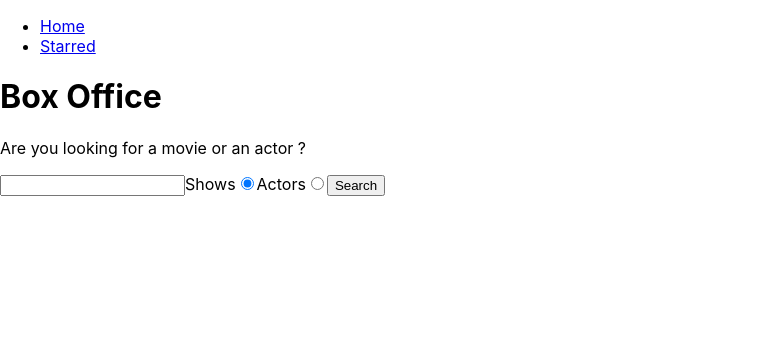
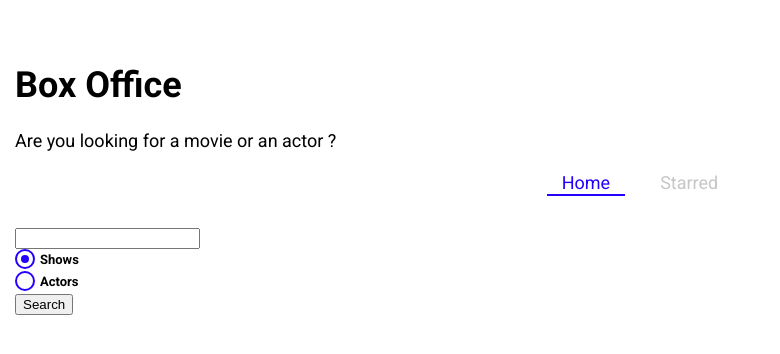
Before and after one commit to VellaInsaan/box-office, a React (Create React App) app: page / in a window 1280 px wide. Shown: the top 354 px of the page, without its empty margins (0-780 px from the left). Built offline with nearby package versions, Linux system fonts and the light colour scheme.

Commit message:
Added NavLink, Styled Components and Created a theme for global purpose

```diff
--- a/package.json
+++ b/package.json
@@ -8,6 +8,7 @@
     "react-dom": "^18.2.0",
     "react-router-dom": "^6.8.1",
     "react-scripts": "5.0.1",
+    "styled-components": "^5.3.8",
     "web-vitals": "^2.1.4",
     "workbox-background-sync": "^6.5.4",
     "workbox-broadcast-update": "^6.5.4",
--- a/public/index.html
+++ b/public/index.html
@@ -5,13 +5,20 @@
     <link rel="icon" href="%PUBLIC_URL%/favicon.ico" />
     <meta name="viewport" content="width=device-width, initial-scale=1" />
     <meta name="theme-color" content="#000000" />
-    <meta name="description" content="Web site created using create-react-app" />
+    <meta
+      name="description"
+      content="Web site created using create-react-app"
+    />
     <link rel="apple-touch-icon" href="%PUBLIC_URL%/logo192.png" />
     <!--
       manifest.json provides metadata used when your web app is installed on a
       user's mobile device or desktop. See https://developers.google.com/web/fundamentals/web-app-manifest/
     -->
     <link rel="manifest" href="%PUBLIC_URL%/manifest.json" />
+    <link
+      href="https://fonts.googleapis.com/css?family=Roboto:300,400,700,&display=swap"
+      rel="stylesheet"
+    />
     <!--
       Notice the use of %PUBLIC_URL% in the tags above.
       It will be replaced with the URL of the `public` folder during the build.
@@ -21,7 +28,7 @@
       work correctly both with client-side routing and a non-root public URL.
       Learn how to configure a non-root public URL by running `npm run build`.
     -->
-    <title>React App</title>
+    <title>Box Office</title>
   </head>
   <body>
     <noscript>You need to enable JavaScript to run this app.</noscript>
--- a/src/App.jsx
+++ b/src/App.jsx
@@ -4,11 +4,12 @@
 import Home from './pages/Home';
 import Starred from './pages/Starred';
 import Show from './pages/Show';
-
+import { GlobalTheme } from './theme';
 const queryClient = new QueryClient();
 function App() {
   return (
     <QueryClientProvider client={queryClient}>
+      <GlobalTheme>
         <BrowserRouter>
           <Routes>
             <Route element={<MainLayout />}>
@@ -18,22 +19,9 @@
 
             <Route path='/show/:showId' element=<Show /> />
             <Route path='*' element={<div>Not Found</div>} />
-
-          {/* <Route path='/' element={<App />}>
-          <Route index element={<Home />} />
-          <Route path='teams' element={<Teams />}>
-            <Route path=':teamId' element={<Team />} />
-            <Route path='new' element={<NewTeamForm />} />
-            <Route index element={<LeagueStandings />} />
-          </Route>
-        </Route>
-        <Route element={<PageLayout />}>
-          <Route path='/privacy' element={<Privacy />} />
-          <Route path='/tos' element={<Tos />} />
-        </Route>
-        <Route path='contact-us' element={<Contact />} /> */}
           </Routes>
         </BrowserRouter>
+      </GlobalTheme>
     </QueryClientProvider>
   );
 }
--- /dev/null
+++ b/src/components/CustomRadio.jsx
@@ -0,0 +1,59 @@
+import styled from 'styled-components';
+
+const CustomRadio = ({ label, ...inputProps }) => {
+  return (
+    <StyledRadio>
+      {label}
+      <input {...inputProps} type='radio' />
+      <span />
+    </StyledRadio>
+  );
+};
+
+export default CustomRadio;
+
+const StyledRadio = styled.label`
+  display: block;
+  position: relative;
+  padding-left: 25px;
+  cursor: pointer;
+  font-size: 13px;
+  user-select: none;
+  font-weight: 700;
+  line-height: 1.65;
+  input {
+    position: absolute;
+    opacity: 0;
+    cursor: pointer;
+  }
+  span {
+    position: absolute;
+    top: 0;
+    left: 0;
+    height: 16px;
+    width: 16px;
+    background-color: #fff;
+    border: 2px solid ${({ theme }) => theme.mainColors.blue};
+    border-radius: 50%;
+  }
+  input:checked ~ span {
+    background-color: #fff;
+    border: 2px solid ${({ theme }) => theme.mainColors.blue};
+  }
+  span:after {
+    content: '';
+    position: absolute;
+    display: none;
+  }
+  input:checked ~ span:after {
+    display: block;
+  }
+  span:after {
+    top: 4px;
+    left: 4px;
+    width: 8px;
+    height: 8px;
+    border-radius: 50%;
+    background: ${({ theme }) => theme.mainColors.blue};
+  }
+`;
--- a/src/components/MainLayout.jsx
+++ b/src/components/MainLayout.jsx
@@ -5,8 +5,8 @@
 const MainLayout = () => {
   return (
     <div>
+      <AppTitle />
       <Navs />
-      <AppTitle />
       <Outlet />
     </div>
   );
--- a/src/components/Navs.jsx
+++ b/src/components/Navs.jsx
@@ -1,4 +1,5 @@
-import { Link } from 'react-router-dom';
+import { NavLink } from 'react-router-dom';
+import styled from 'styled-components';
 
 const LINKS = [
   {
@@ -14,15 +15,57 @@
 const Navs = () => {
   return (
     <div>
-      <ul>
+      <NavList>
         {LINKS.map((items) => (
           <li key={items.to}>
-            <Link to={items.to}>{items.text}</Link>
+            <LinkStyled to={items.to}>{items.text}</LinkStyled>
           </li>
         ))}
-      </ul>
+      </NavList>
     </div>
   );
 };
 
 export default Navs;
+
+const NavList = styled.ul`
+  display: flex;
+  justify-content: center;
+  list-style: none;
+  margin: 0 0 30px;
+  padding: 0;
+  li {
+    margin: 0 10px;
+  }
+`;
+
+const LinkStyled = styled(NavLink)`
+  display: block;
+  padding: 3px 15px;
+  position: relative;
+  text-decoration: none;
+  color: ${({ theme }) => theme.mainColors.gray};
+  &.active {
+    color: ${({ theme }) => theme.mainColors.blue};
+    &:after {
+      content: '';
+      position: absolute;
+      display: block;
+      height: 2px;
+      left: 0%;
+      bottom: 0;
+      background-color: ${({ theme }) => theme.mainColors.blue};
+      animation: slide-in 0.3s ease-in forwards;
+      @keyframes slide-in {
+        from {
+          left: 50%;
+          width: 0;
+        }
+        to {
+          left: 0%;
+          width: 100%;
+        }
+      }
+    }
+  }
+`;
--- a/src/components/SearchForm.jsx
+++ b/src/components/SearchForm.jsx
@@ -1,5 +1,6 @@
 import { useState } from 'react';
 import { useSearchStr } from '../lib/useSearchStr';
+import CustomRadio from './CustomRadio';
 
 const SearchForm = ({ onSearch }) => {
   const [searchStr, setSerachStr] = useSearchStr();
@@ -26,27 +27,22 @@
   return (
     <form onSubmit={onSubmit}>
       <input type='text' onChange={onSearchInputChange} value={searchStr} />
-      <label>
-        Shows
-        <input
-          type='radio'
+      <CustomRadio
+        label='Shows'
         name='search-option'
         value='shows'
         checked={searchOption === 'shows'}
         onChange={onRadioButtonChange}
       />
-      </label>
 
-      <label>
-        Actors
-        <input
-          type='radio'
+      <CustomRadio
+        label='Actors'
         name='search-option'
         value='actors'
         checked={searchOption === 'actors'}
         onChange={onRadioButtonChange}
       />
-      </label>
+
       <button type='submit'>Search</button>
     </form>
   );
--- a/src/index.css
+++ /dev/null
@@ -1,13 +0,0 @@
-body {
-  margin: 0;
-  font-family: -apple-system, BlinkMacSystemFont, 'Segoe UI', 'Roboto', 'Oxygen',
-    'Ubuntu', 'Cantarell', 'Fira Sans', 'Droid Sans', 'Helvetica Neue',
-    sans-serif;
-  -webkit-font-smoothing: antialiased;
-  -moz-osx-font-smoothing: grayscale;
-}
-
-code {
-  font-family: source-code-pro, Menlo, Monaco, Consolas, 'Courier New',
-    monospace;
-}
--- a/src/index.jsx
+++ b/src/index.jsx
@@ -1,6 +1,6 @@
 import React from 'react';
 import ReactDOM from 'react-dom/client';
-import './index.css';
+
 import App from './App';
 import * as serviceWorkerRegistration from './serviceWorkerRegistration';
 import reportWebVitals from './reportWebVitals';
--- /dev/null
+++ b/src/theme.jsx
@@ -0,0 +1,30 @@
+import { ThemeProvider, createGlobalStyle } from 'styled-components';
+
+const theme = {
+  fontFamily: 'Roboto, sans-serif',
+  mainColors: {
+    blue: '#2400ff',
+    gray: '#c6c6c6',
+    dark: '#353535',
+  },
+};
+
+const GlobalStyles = createGlobalStyle`
+  body {
+    font-family: ${({ theme }) => theme.fontFamily};
+    font-size: 18px;
+    margin: 0;
+    padding-top: 40px;
+    padding-left: 15px;
+    padding-right: 15px;
+  }
+`;
+
+export const GlobalTheme = ({ children }) => {
+  return (
+    <ThemeProvider theme={theme}>
+      <GlobalStyles />
+      {children}
+    </ThemeProvider>
+  );
+};
```
Also changed, not shown: 1 other file (tests, documents, lock files or other folders). Lines whose indentation alone changed are shown as unchanged.
